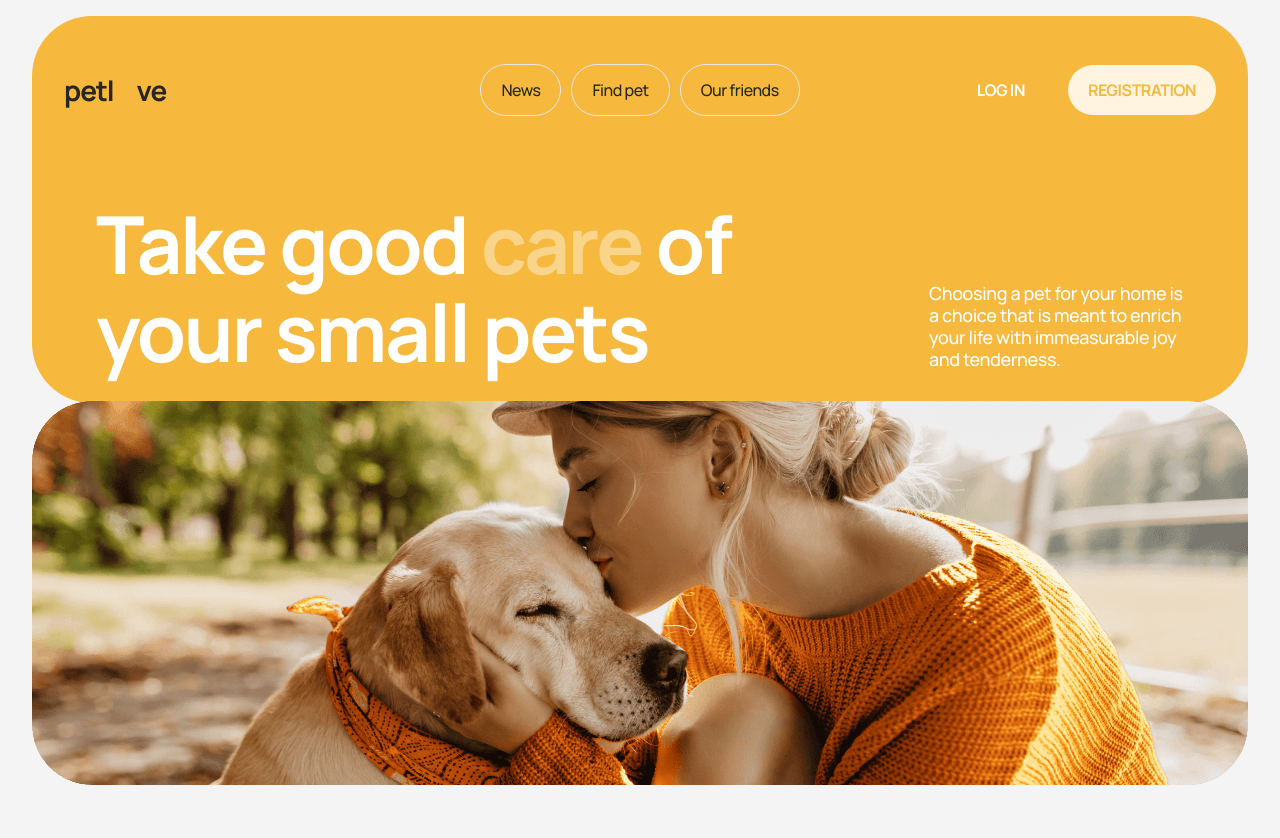
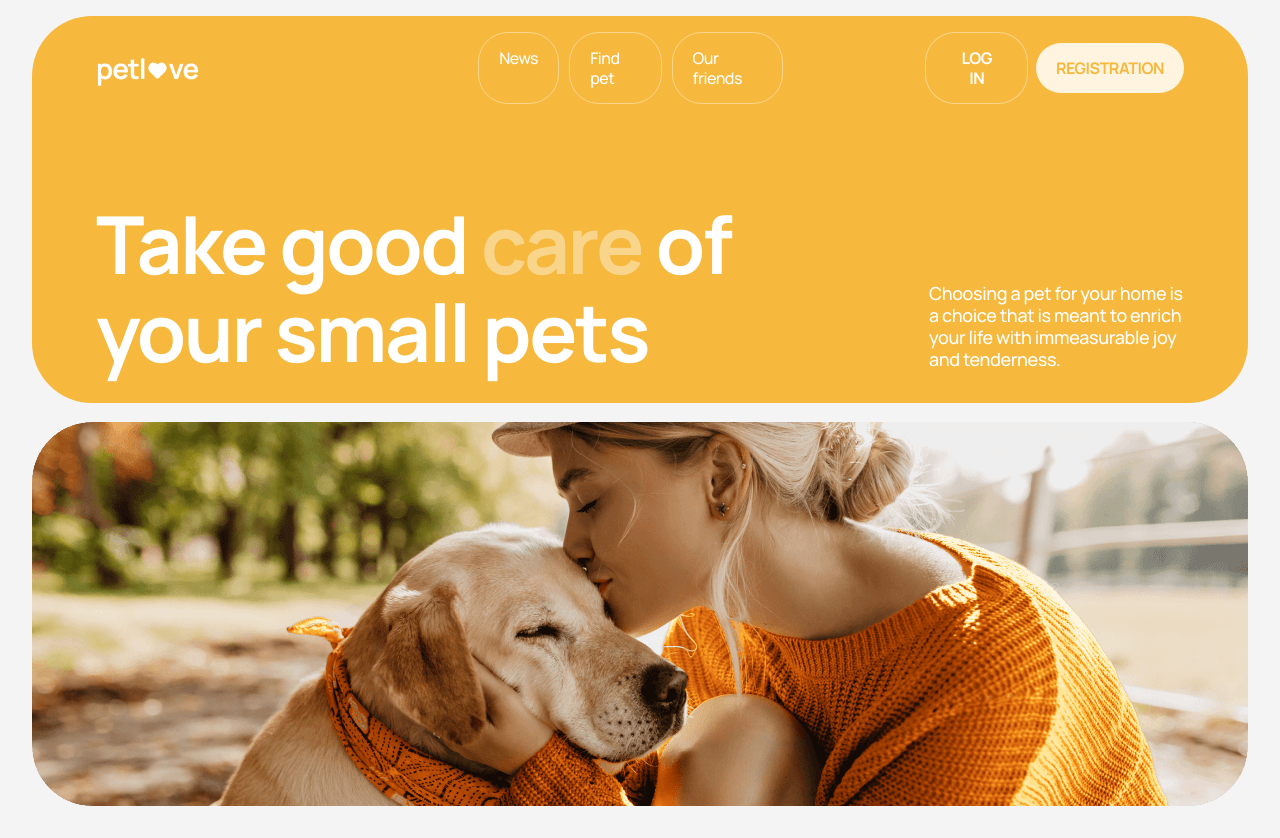
Before and after one commit to AlinaTantsura/petLove-pet-project, a React (Vite) app: page / in a window 1280 px wide. Before the commit the page ends 817 px from the top, so only its background shows below. Built offline with nearby package versions, Linux system fonts and the light colour scheme.

Commit message:
Add menu bar

```diff
--- a/package.json
+++ b/package.json
@@ -10,6 +10,7 @@
     "preview": "vite preview"
   },
   "dependencies": {
+    "clsx": "^2.1.1",
     "react": "^18.2.0",
     "react-dom": "^18.2.0",
     "react-hook-form": "^7.52.0",
--- a/src/components/AuthNav.jsx
+++ b/src/components/AuthNav.jsx
@@ -1,44 +1,62 @@
+/* eslint-disable react/prop-types */
 import { useState } from "react";
 import Button from "./Button";
-import sprite from "../assets/images/sprite.svg"
+import sprite from "../assets/images/sprite.svg";
 import { useNavigate } from "react-router-dom";
+import clsx from "clsx";
 
-const AuthNav = () => {
+const AuthNav = ({ isHome, isHeader }) => {
   const [isLogin] = useState(false);
   const navigate = useNavigate();
   return (
-    <div className="flex gap-2 items-center font-bold text-[16px] leading-[125%] tracking-[-0.03em]">
-      {isLogin ? (<>
+    <div className="font-bold text-[16px]">
+      {isLogin ? (
+        <div className={clsx("flex flex-col-reverse xl:flex-row gap-2 items-center justify-center",
+          // !isHome && "xl:ml-[142px]",
+          !isHeader && "md:mt-[-60px] xl:mt-0"
+          )} >
           <Button
-          className="px-[35px] py-[15px] rounded-[30px] bg-[#F6B83D] hover:bg-[#f9b020] text-white"
+            className={clsx("w-full md:w-auto px-[35px] py-[15px] rounded-[30px] bg-orange-main hover:bg-[#f9b020] font-bold text-white text-[14px] md:text-[16px] leading-[129%] md:leading-[125%]",
+              isHome && isHeader && "hidden"
+            )
+            }
           >
             LOG OUT
           </Button>
           <div className="flex gap-2 items-center">
-          <div className="w-[50px] h-[50px] bg-[#fff4df] rounded-full flex justify-center items-center">
-          <svg className="w-6 h-6">
+            <div className="w-[32px] h-[32px] md:w-[50px] md:h-[50px] bg-[#fff4df] rounded-full flex justify-center items-center">
+              <svg className="w-5 h-5 md:w-6 md:h-6">
                 <use href={sprite + "#icon-user-02"} />
               </svg>
-
             </div>
-          <p className="font-bold text-[20px] leading-[100%] tracking-[-0.03em]">Name</p>
+            <p
+              className={clsx("font-bold text-[16px] md:text-[20px] leading-[100%]",
+                isHome && "text-white"
+              )
+              }
+            >
+              Name
+            </p>
           </div>
-        </>
+        </div>
       ) : (
-        <>
+        <div className="flex flex-col md:flex-row gap-2 items-center justify-center xl:ml-[142px]">
           <Button
-              onClick={()=> navigate("/login")}
-            className="px-[35px] py-[15px] rounded-[30px] bg-[#F6B83D] hover:bg-[#f9b020] text-white"
+            onClick={() => navigate("/login")}
+            className={clsx("w-full md:w-auto px-[35px] py-[15px] rounded-[30px] bg-orange-main hover:bg-[#f9b020] font-bold text-white text-[14px] md:text-[16px] leading-[129%] md:leading-[125%]",
+              isHome && " border border-solid border-border-white"
+            )
+            }
           >
             LOG IN
           </Button>
           <Button
-              onClick={()=> navigate("/register")}
-            className="px-5 py-[15px] rounded-[30px] bg-[#fff4df] hover:bg-[#fbe7c1] text-[#f6b83d]"
+            onClick={() => navigate("/register")}
+              className="w-full md:w-auto px-5 py-[15px] rounded-[30px] bg-[#fff4df] hover:bg-[#fbe7c1] text-orange-main font-bold text-[14px] md:text-[16px] leading-[129%] md:leading-[125%]"
           >
             REGISTRATION
           </Button>
-        </>
+        </div>
       )}
     </div>
   );
--- a/src/components/Header.jsx
+++ b/src/components/Header.jsx
@@ -1,31 +1,75 @@
+import { Link, useLocation } from "react-router-dom";
 import sprite from "../assets/images/sprite.svg";
 import AuthNav from "./AuthNav";
 import Navigation from "./Navigation";
+import { useState } from "react";
+import MenuBar from "./MenuBar";
+import clsx from "clsx";
 
 const Header = () => {
+  const [isOpenMenu, setIsOpenMenu] = useState(false);
+  const location = useLocation();
+  const isHome = location.pathname === "/" ? true : false;
+
+  const handleOpenMenu = () => {
+    setIsOpenMenu(true)
+  }
   return (
-    <header className="py-5 md:py-8 xl:px-8 flex items-center max-w-[1280px] justify-between">
-      <p className="text-neutral-800 font-bold text-[20px] md:text-[28px] leading-[100%] tracking-[-0.04em] flex items-end">
+    <>
+      <header
+        className={clsx("flex items-center max-w-[1280px] justify-between xl:justify-start",
+          isHome
+            ? "pt-2 pb-5 px-5 md:py-0 md:px-8 xl:px-16"
+            : "py-5 md:py-8 xl:px-8"
+        )
+
+        }
+      >
+        <Link
+          to="/"
+          className={clsx("font-bold text-[20px] md:text-[28px] leading-[100%] tracking-[-0.04em] flex items-end",
+            isHome
+              ? "text-white xl:mr-[280px]"
+              : "text-black-main"
+          )
+          }
+        >
           petl
-        <svg className="w-[17px] h-[17px] md:w-[23px] md:h-[23px]">
+          <svg
+            className={
+              isHome
+                ? "w-[17px] h-[17px] md:w-[23px] md:h-[23px] fill-white"
+                : "w-[17px] h-[17px] md:w-[23px] md:h-[23px] fill-orange-main"
+            }
+          >
             <use href={sprite + "#icon-heart-circle"} />
           </svg>
           ve
-      </p>
-      <div className="flex gap-[142px]">
+        </Link>
+        <div className="flex xl:w-full">
           <div className="hidden xl:block">
-          <Navigation />
+            <Navigation isHome={isHome} />
           </div>
           <div className="flex gap-4 items-center">
             <div className="hidden md:block">
-            <AuthNav />
+              <AuthNav isHome={isHome} isHeader='true'/>
             </div>
-          <svg className="w-[32px] md:w-[36px] h-[32px] md:h-[36px] xl:hidden">
+            <button className="w-[32px] md:w-[36px] h-[32px] md:h-[36px] xl:hidden" onClick={handleOpenMenu}>
+              <svg
+                className={
+                  isHome
+                    ? "w-[32px] md:w-[36px] h-[32px] md:h-[36px] stroke-white"
+                    : "w-[32px] md:w-[36px] h-[32px] md:h-[36px] stroke-black-main"
+                }
+              >
                 <use href={sprite + "#icon-menu-01"} />
               </svg>
+            </button>
           </div>
         </div>
       </header>
+      {isOpenMenu && <MenuBar onClose={() => setIsOpenMenu(false)} />}
+    </>
   );
 };
 
--- /dev/null
+++ b/src/components/MenuBar.jsx
@@ -0,0 +1,33 @@
+/* eslint-disable react/prop-types */
+import { useLocation } from "react-router-dom";
+import sprite from "../assets/images/sprite.svg";
+import Navigation from "./Navigation";
+import AuthNav from "./AuthNav";
+import clsx from "clsx";
+const MenuBar = ({ onClose }) => {
+  const { pathname } = useLocation();
+  const isMobileHome = pathname === "/" ? true : false;
+  return (
+    <div
+      className={clsx(
+        "absolute top-0 right-0 w-[218px] md:w-[374px] h-full pt-[28px] pb-10 px-5 md:py-10 md:px-8 z-10",
+        isMobileHome ? "bg-white" : "bg-orange-main"
+      )}
+    >
+      <button
+        onClick={onClose}
+        className="absolute right-5 md:right-8 w-8 h-8 md:w-9 md:h-9"
+      >
+              <svg className={clsx("w-8 h-8 md:w-9 md:h-9",
+                  isMobileHome ? "stroke-black-main" : "stroke-white"
+              )}>
+          <use href={sprite + "#icon-x"} />
+        </svg>
+      </button>
+      <Navigation isHome={!isMobileHome} />
+      <AuthNav isHome={!isMobileHome} />
+    </div>
+  );
+};
+
+export default MenuBar;
--- a/src/components/Navigation.jsx
+++ b/src/components/Navigation.jsx
@@ -1,23 +1,40 @@
+/* eslint-disable react/prop-types */
+import clsx from "clsx";
 import { Link } from "react-router-dom";
 
-const Navigation = () => {
+const Navigation = ({ isHome }) => {
   return (
-    <div className="flex gap-[10px]">
+    <div className="w-[119px] md:w-[120px] xl:w-auto mx-auto mt-[208px] md:mt-[369px] xl:mt-0 mb-[280px] md:mb-[395px] xl:mb-0 flex flex-col xl:flex-row gap-[10px]">
       <Link
         to="/news"
-        className="px-5 py-[15px] border border-solid border-[solid 1px rgba(38, 38, 38, 0.15)] rounded-[30px] cursor-pointer text-[16px] leading-[125%] tracking-[-0.03em]"
+        className={clsx("w-full xl:w-auto px-0 xl:px-5 py-[15px] border border-solid rounded-[30px] cursor-pointer flex justify-center text-[14px] md:text-[16px] leading-[129%] md:leading-[125%]",
+          isHome
+            ? "border-border-white text-white"
+            : "border-border-black"
+        )
+        }
       >
         News
       </Link>
       <Link
         to="/notices"
-        className="px-5 py-[15px] border border-solid border-[rgba(38, 38, 38, 0.15)] rounded-[30px] cursor-pointer text-[16px] leading-[125%] tracking-[-0.03em]"
+        className={clsx("w-full xl:w-auto px-0 xl:px-5 py-[15px] border border-solid rounded-[30px] cursor-pointer flex justify-center text-[14px] md:text-[16px] leading-[129%] md:leading-[125%]",
+          isHome
+            ? "border-border-white text-white"
+            : "border-border-black"
+        )
+        }
       >
         Find pet
       </Link>
       <Link
         to="/friends"
-        className="px-5 py-[15px] border border-solid border-[rgba(38, 38, 38, 0.15)] rounded-[30px] cursor-pointer text-[16px] leading-[125%] tracking-[-0.03em]"
+        className={clsx("w-full xl:w-auto px-0 xl:px-5 py-[15px] border border-solid rounded-[30px] cursor-pointer flex justify-center text-[14px] md:text-[16px] leading-[129%] md:leading-[125%]",
+          isHome
+            ? "border-border-white text-white"
+            : "border-border-black"
+        )
+        }
       >
         Our friends
       </Link>
--- a/src/index.css
+++ b/src/index.css
@@ -13,6 +13,7 @@
   font-weight: 500;
   line-height: 125%;
   letter-spacing: -0.03em;
+  color: "#262626";
 }
 
 body{
--- a/src/pages/Homepage.jsx
+++ b/src/pages/Homepage.jsx
@@ -3,7 +3,7 @@ import homepagePictures from "../assets/images/homepagePictures";
 const Homepage = () => {
   return (
     <>
-      <section className="h-[323px] md:h-[393px] xl:h-[253px]">
+      <section className="h-[333px] md:h-[457px] xl:h-[318px]">
         <div className="absolute top-[10px] md:top-4 left-5 md:left-8 -z-10 rounded-[30px] md:rounded-[60px] bg-orange-main w-[335px] md:w-[704px] xl:w-[1216px] px-5 mb:px-8 xl:px-16 pb-[50px] mb:pb-[44px] xl:pb-8 pt-[118px] md:pt-[178px] xl:flex xl:justify-between xl:gap-[101px] xl:items-end">
           <h1 className="mb-6 md:mb-8 xl:m-0 xl:w-[706px] font-bold text-[50px] md:text-[80px] leading-[96%] text-white">
             Take good <span className="font-bold opacity-[40%]">care</span> of
--- a/tailwind.config.js
+++ b/tailwind.config.js
@@ -7,8 +7,12 @@ export default {
   theme: {
     extend: {
       colors: {
+        "black-main": "#262626",
+        "orange-main": "#F6B83D",
         "opacity-black": "rgba(38, 38, 38, 0.5)",
-        "orange-main": "#F6B83D"
+        "border-black": "rgba(38, 38, 38, 0.15)",
+        "border-white": "rgba(255, 255, 255, 0.4)",
+
       }
     },
   },
```
Also changed, not shown: src/assets/images/sprite.svg, 1 other file (tests, documents, lock files or other folders). Lines whose indentation alone changed are shown as unchanged.
